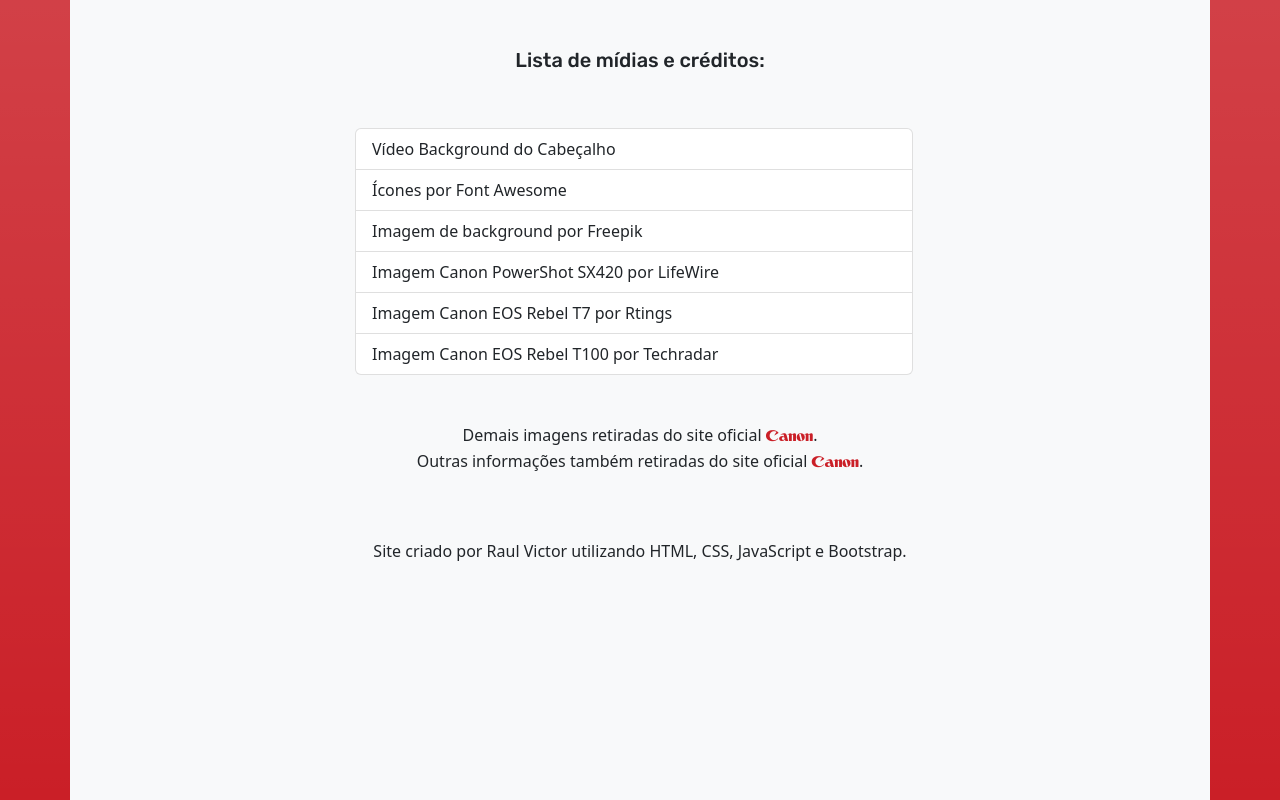
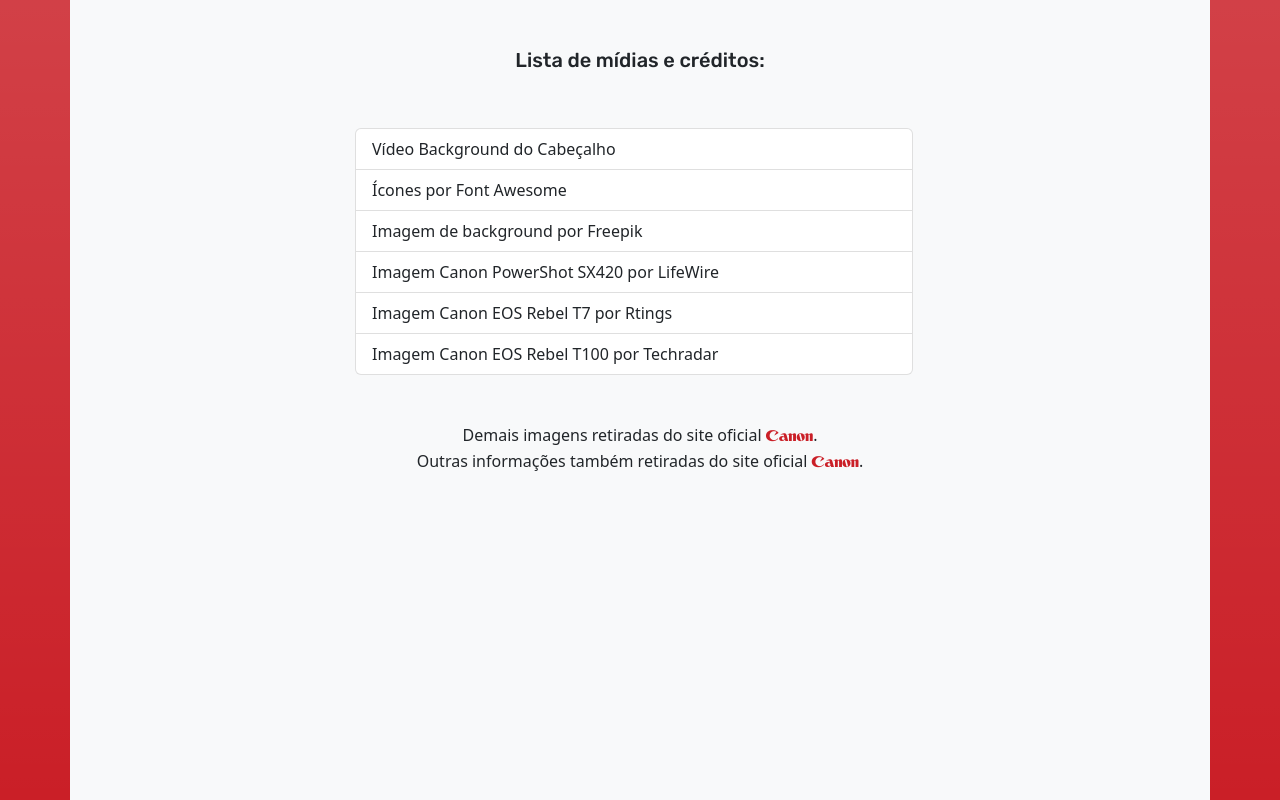
Before and after one commit to Raul772/Project-Ferias, a website: page about.html in a window 1280 px wide. Drawn offline with Linux system fonts and the light colour scheme.

Commit message:
Remove credits from website

```diff
--- a/about.html
+++ b/about.html
@@ -32,9 +32,9 @@
                 Demais imagens retiradas do site oficial <span class="text-primary font-logo">Canon</span>. <br>
                 Outras informações também retiradas do site oficial <span class="text-primary font-logo">Canon</span>.
             </p>
-            <p class="text-center">
+            <!-- <p class="text-center">
                 Site criado por Raul Victor utilizando HTML, CSS, JavaScript e Bootstrap.
-            </p>
+            </p> -->
         </div>
     </div>
 
```
Also changed, not shown: index.html (+3 -3 lines).
